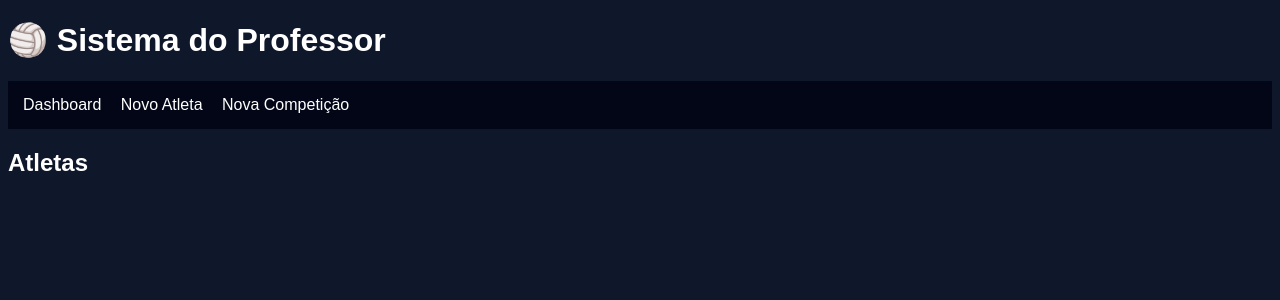
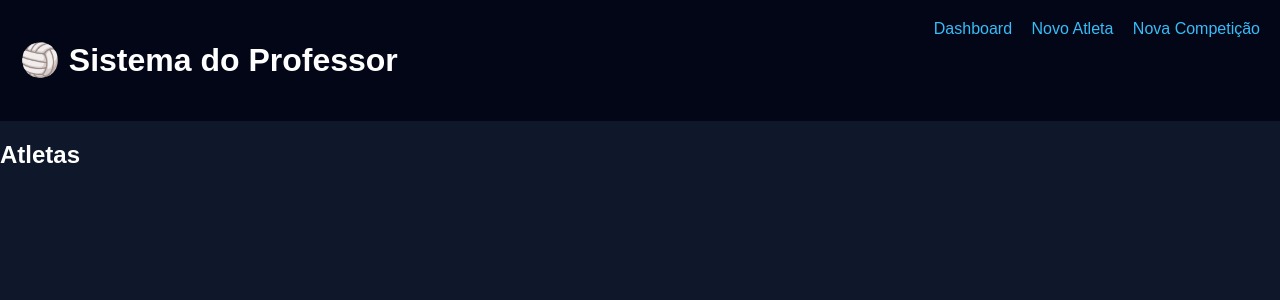
Before and after one commit to pepeuloureirob/volley-coach-system, a Flask app: page / in a window 1280 px wide. Shown: the top 300 px of the page. Run offline with Flask 3, Linux system fonts and the light colour scheme; data that the repository does not hold is empty.

Commit message:
Update style.css

```diff
--- a/static/style.css
+++ b/static/style.css
@@ -1,8 +1,31 @@
-body { font-family: Arial; background: #0f172a; color: white; }
-nav { background: #020617; padding: 15px; }
-nav a { color: white; margin-right: 15px; text-decoration: none; }
-.container { padding: 20px; }
-.card { background: #1e293b; padding: 20px; border-radius: 10px; display:inline-block; margin:10px;}
-.btn { background:#38bdf8; padding:10px; border-radius:8px; text-decoration:none; color:black;}
-table { width:100%; background:#1e293b; border-radius:10px; padding:10px;}
-.flash { background:#22c55e; padding:10px; margin:10px;}
+body {
+    font-family: Arial;
+    background: #0f172a;
+    color: white;
+    margin: 0;
+}
+
+header {
+    background: #020617;
+    padding: 20px;
+    display: flex;
+    justify-content: space-between;
+}
+
+nav a {
+    color: #38bdf8;
+    margin-left: 15px;
+    text-decoration: none;
+}
+
+.grid {
+    display: grid;
+    grid-template-columns: repeat(auto-fill, minmax(250px, 1fr));
+    gap: 20px;
+}
+
+.card {
+    background: #1e293b;
+    padding: 15px;
+    border-radius: 10px;
+}
```
